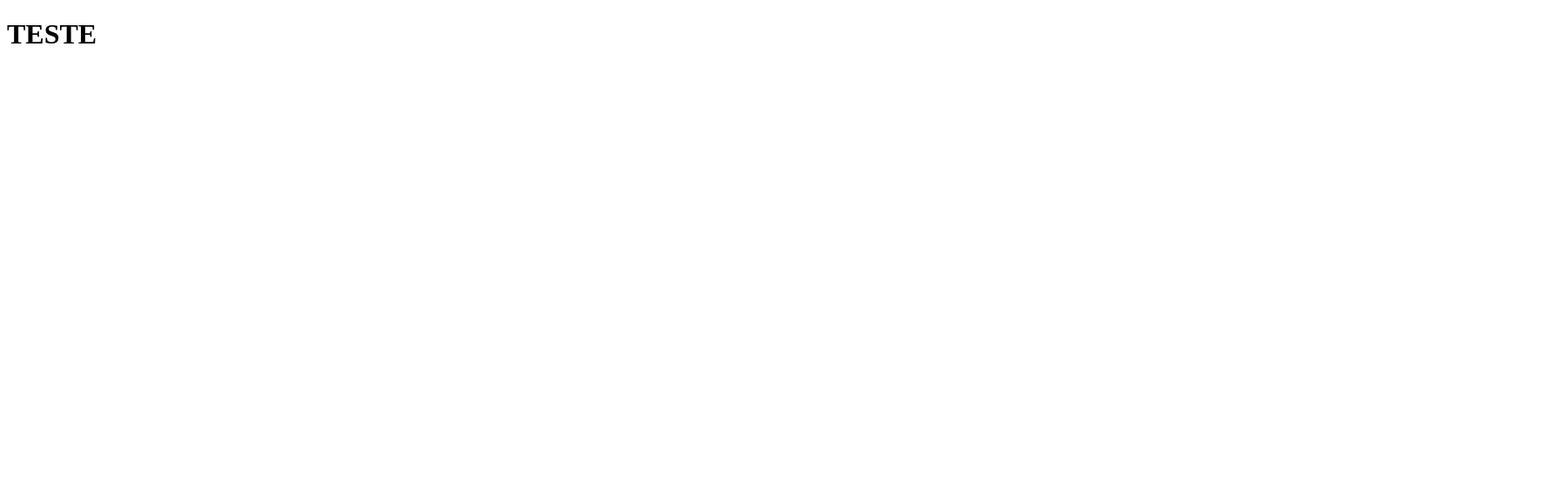
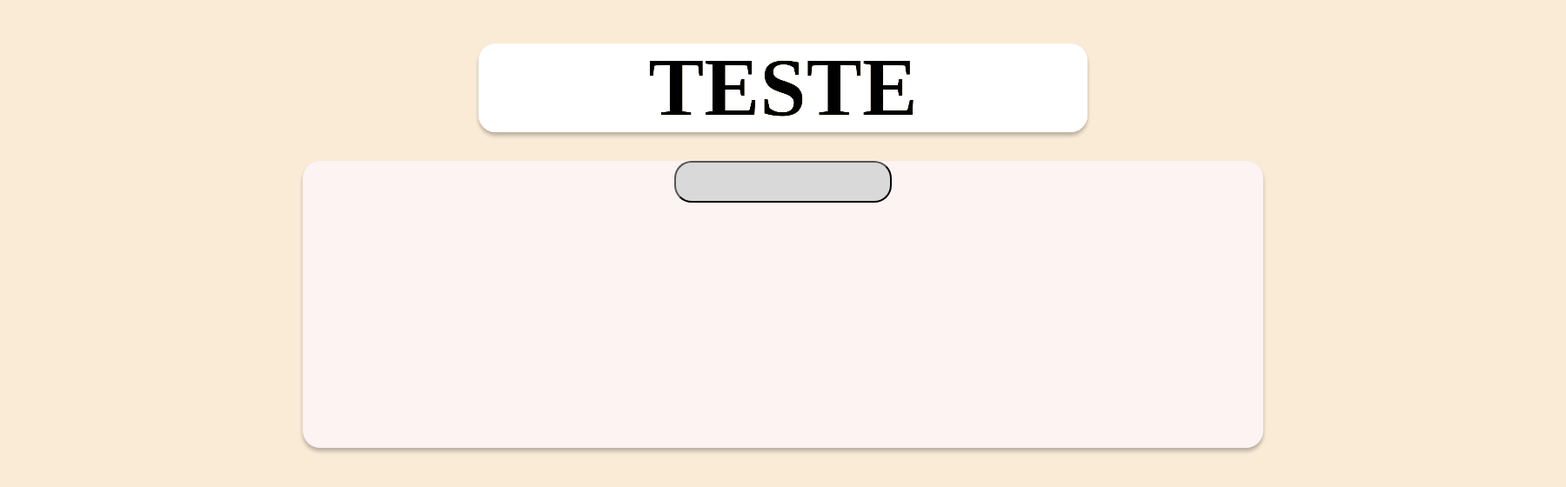
Before and after one commit to arthur-wolff/Banco-de-Dados-I, a plain HTML site: page pages/index.html in a window 1280 px wide. Shown: the whole page at 87% size, 1800 px wide, since content can reach past the window. Drawn offline with Linux system fonts and the light colour scheme.

Commit message:
Add files via upload

```diff
--- a/atribuições.txt
+++ b/atribuições.txt
@@ -1 +1,3 @@
-Favicon Dragon fonte: https://www.freepik.com/icon/dragon_2603009" Icon by Icongeek26, convertido para Favicon em favicon.io
+Atribuições de Recursos utilizados no projeto:
+
+Favicon Dragão: https://www.freepik.com/icon/dragon_2603009 Icon by Icongeek26, convertido para Favicon em favicon.io
--- a/pages/index.html
+++ b/pages/index.html
@@ -2,13 +2,25 @@
 <html lang="pt-br">
 <head>
     <meta charset="UTF-8">
-    <meta name="viewport" content="width=device-width, initial-scale=1.0">
+    <meta name="viewport" content="width=device-width">
     <link rel="shortcut icon" href="../assets/favicon_io/favicon.ico" type="image/x-icon">
     <title>index</title>
     <link rel="stylesheet" href="../styles/style.css">
 </head>
 <body>
-    <h1>TESTE</h1>
+    <div class = "titulo">
+        <h1>
+            TESTE
+        </h1>
+    </div>
+    <div class = "conteudo">
+        <button type="button" class = "botao"></button>
+
+
+
+    </div>
+
+
 
 </body>
 </html>
--- a/styles/style.css
+++ b/styles/style.css
@@ -1,4 +1,70 @@
-input{
-    background-color: chocolate;
+@charset    "UTF-8";
+
+body{
+    background-color: antiquewhite;
+    display: inline-flex;
+    padding: 42px 340px 48px 340px;
+    flex-direction: column;
+    align-items: center;
+    gap: 33px;
+}
+
+.titulo{
+    width: 700px;
+    height: 102px;
+    flex-shrink: 0;
+    display: flex;
+    width: 700px;
+    height: 102px;
+    flex-direction: column;
+    justify-content: center;
+    flex-shrink: 0;
+    color: #000;
+    text-align: center;
+    font-family: Monomaniac One;
+    font-size: 48px;
+    font-style: normal;
+    font-weight: 400;
+    line-height: normal;
+    width: 700px;
+    height: 101.717px;
+    flex-shrink: 0;
+    border-radius: 20px;
+    background: #FFF;
+    mix-blend-mode: hard-light;
+    box-shadow: 0px 4px 4px 0px rgba(0, 0, 0, 0.25);
 
 }
+
+.conteudo{
+    width: 901px;
+    height: 38px;
+    flex-shrink: 0;
+    color: #000;
+    text-align: center;
+    font-family: Inter;
+    font-size: 35px;
+    font-style: normal;
+    font-weight: 400;
+    line-height: normal;
+
+    width: 1104px;
+    height: 330px;
+    flex-shrink: 0;
+    border-radius: 20px;
+    background: #FEF3F3;
+    box-shadow: 0px 4px 4px 0px rgba(0, 0, 0, 0.25);
+
+
+
+
+}
+
+.botao{
+    width: 250px;
+    height: 48px;
+    flex-shrink: 0;
+    border-radius: 20px;
+    background: #D9D9D9;
+
+}
```
